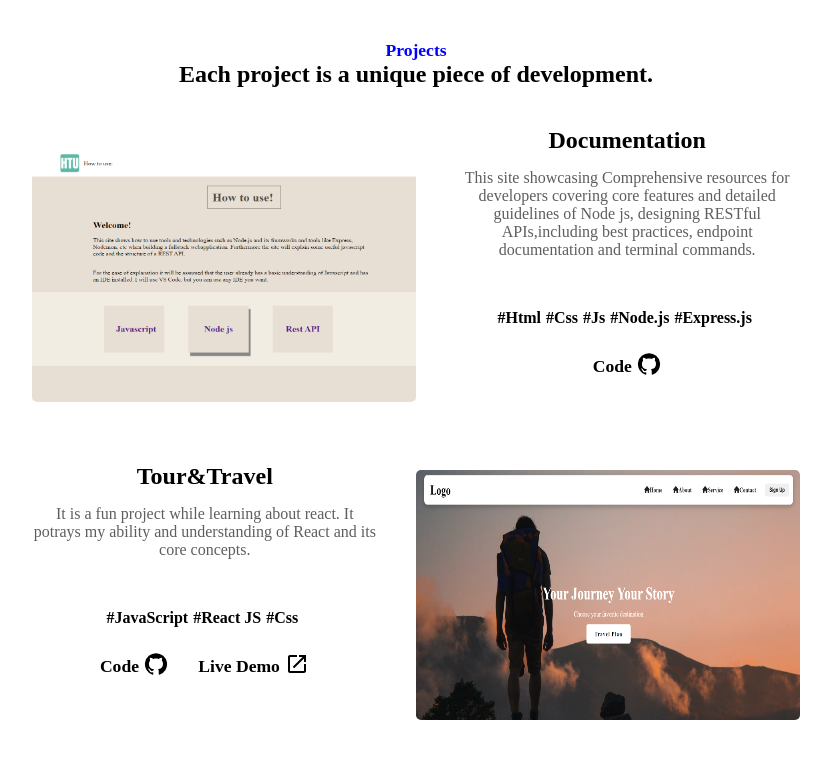
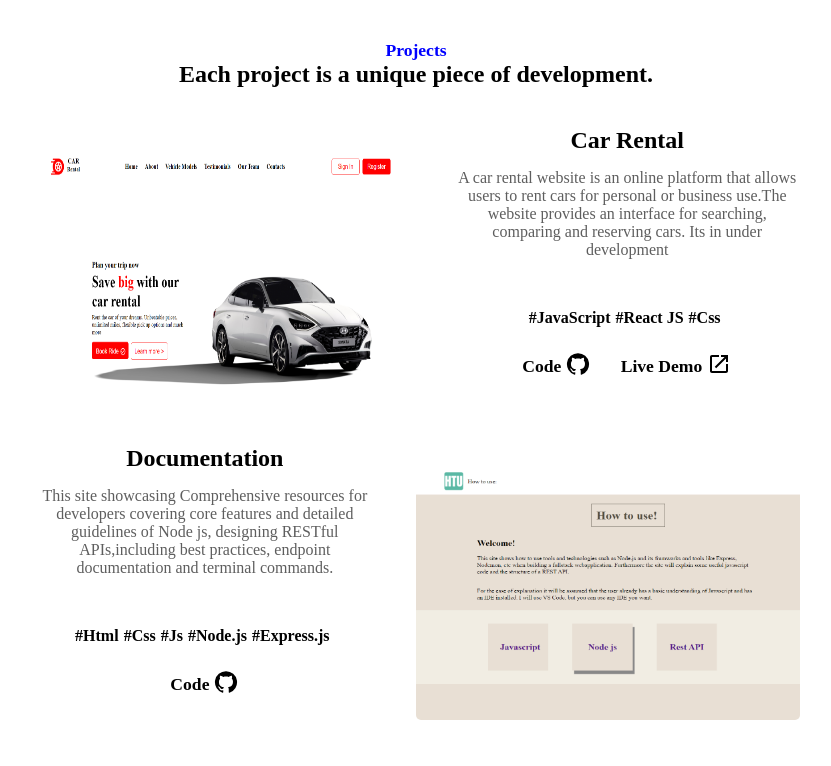
Before and after one commit to M-N-Hossain/Portfolio_V2, a React (Vite) app: page / in a window 1280 px wide. Shown: the part 2860-3626 px from the top of the page, without its empty margins (224-1055 px from the left). Built offline with nearby package versions, Linux system fonts and the light colour scheme.

Commit message:
added a new project

```diff
--- a/src/constants.js
+++ b/src/constants.js
@@ -21,6 +21,7 @@ import azure from "./assets/tech/azure.png";
 import klimakampen from "./assets/company/klimakampen.png";
 import TourTravel from "./assets/TourTravel.png";
 import documentationWebsite from "./assets/documentationWebsite.png";
+import carrental from "./assets/carrental.png";
 import groceryShop from "./assets/groceryShop.png";
 
 const technologies = [
@@ -123,6 +124,29 @@ const experiences = [
 
 const projects = [
   {
+    name: "Car Rental",
+    description:
+      "A car rental website is an online platform that allows users to rent cars for personal or business use." +
+      "The website provides an interface for searching, comparing and reserving cars. Its in under development ",
+      techs: [
+        {
+          name: "JavaScript",
+          color: "pink",
+        },
+        {
+          name: "React JS",
+          color: "blue",
+        },
+        {
+          name: "Css",
+          color: "pink",
+        },
+      ],
+    image: carrental,
+    wesite_link: "https://rentalfleet.netlify.app/",
+    source_code_link: "https://github.com/M-N-Hossain/CarRental",
+  },
+  {
     name: "Documentation",
     description:
       "This site showcasing Comprehensive resources for developers covering core features and detailed guidelines of Node js, designing RESTful APIs," +
```
Also changed, not shown: src/assets/carrental.png (added).
